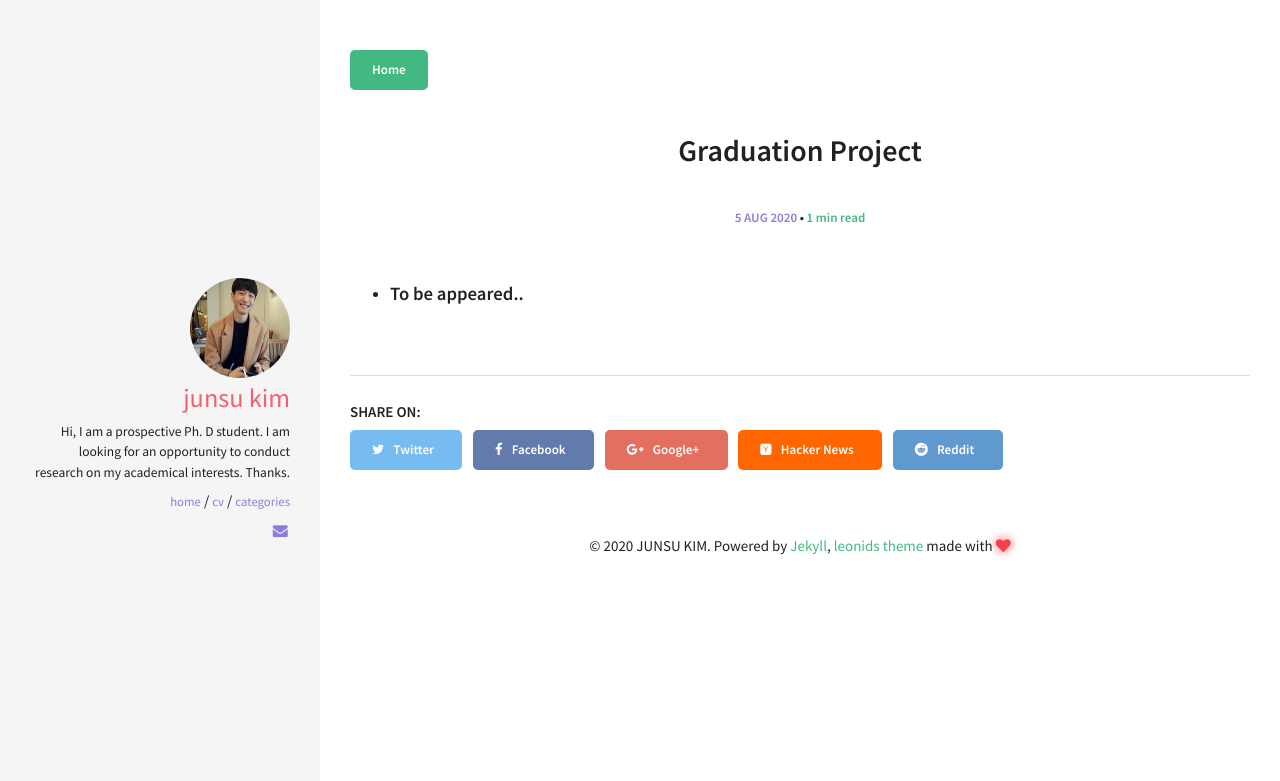
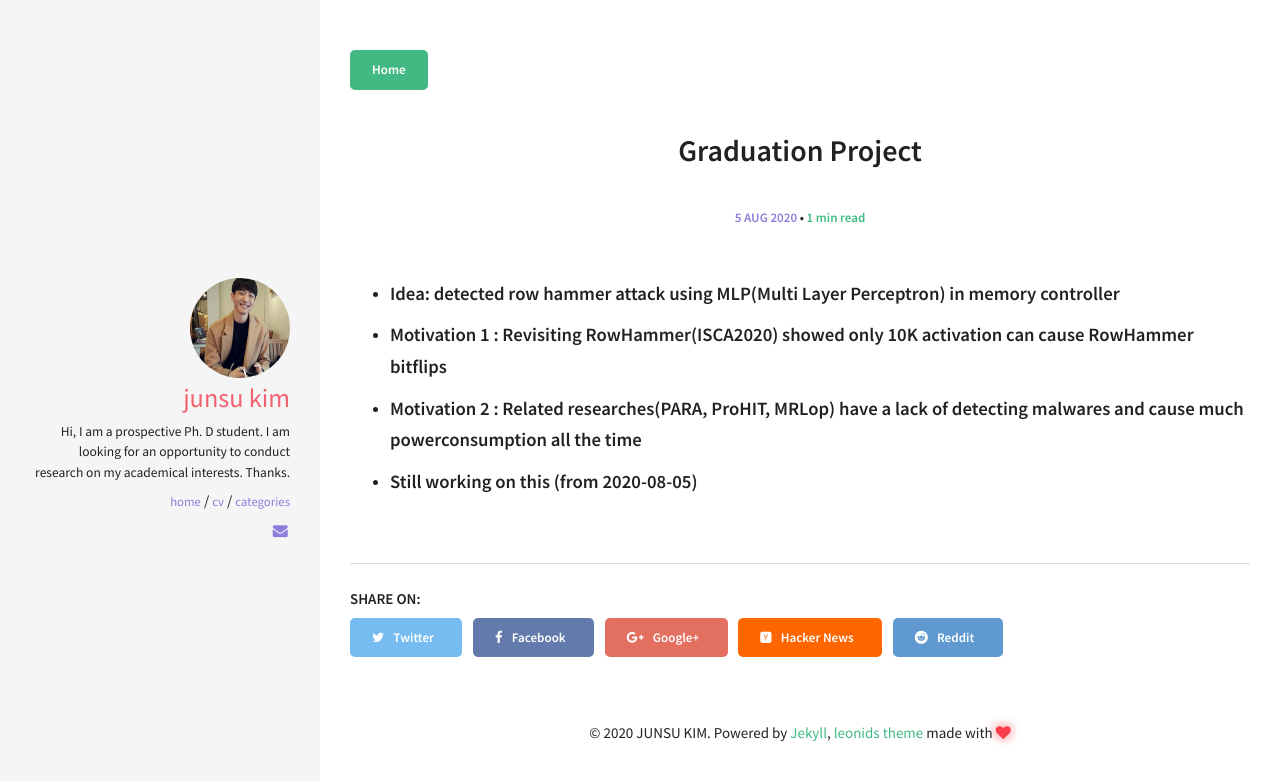
Before and after one commit to j0807s/j0807s.github.io, a Jekyll site: the page built from _posts/2020-08-05-projects-grad.md, in a window 1280 px wide. Shown: the top 781 px of the page. Built offline with Jekyll 4.4.1, drawn with Linux system fonts in a browser that asks for light colours.

Commit message:
grad project

```diff
--- a/_posts/2020-08-05-projects-grad.md
+++ b/_posts/2020-08-05-projects-grad.md
@@ -4,4 +4,7 @@ title: "Graduation Project"
 categories: [projects]
 comments: true
 ---
-* #### To be appeared..
+* #### Idea: detected row hammer attack using MLP(Multi Layer Perceptron) in memory controller
+* #### Motivation 1 : Revisiting RowHammer(ISCA2020) showed only 10K activation can cause RowHammer bitflips
+* #### Motivation 2 : Related researches(PARA, ProHIT, MRLop) have a lack of detecting malwares and cause much powerconsumption all the time
+* #### Still working on this (from 2020-08-05)
```
